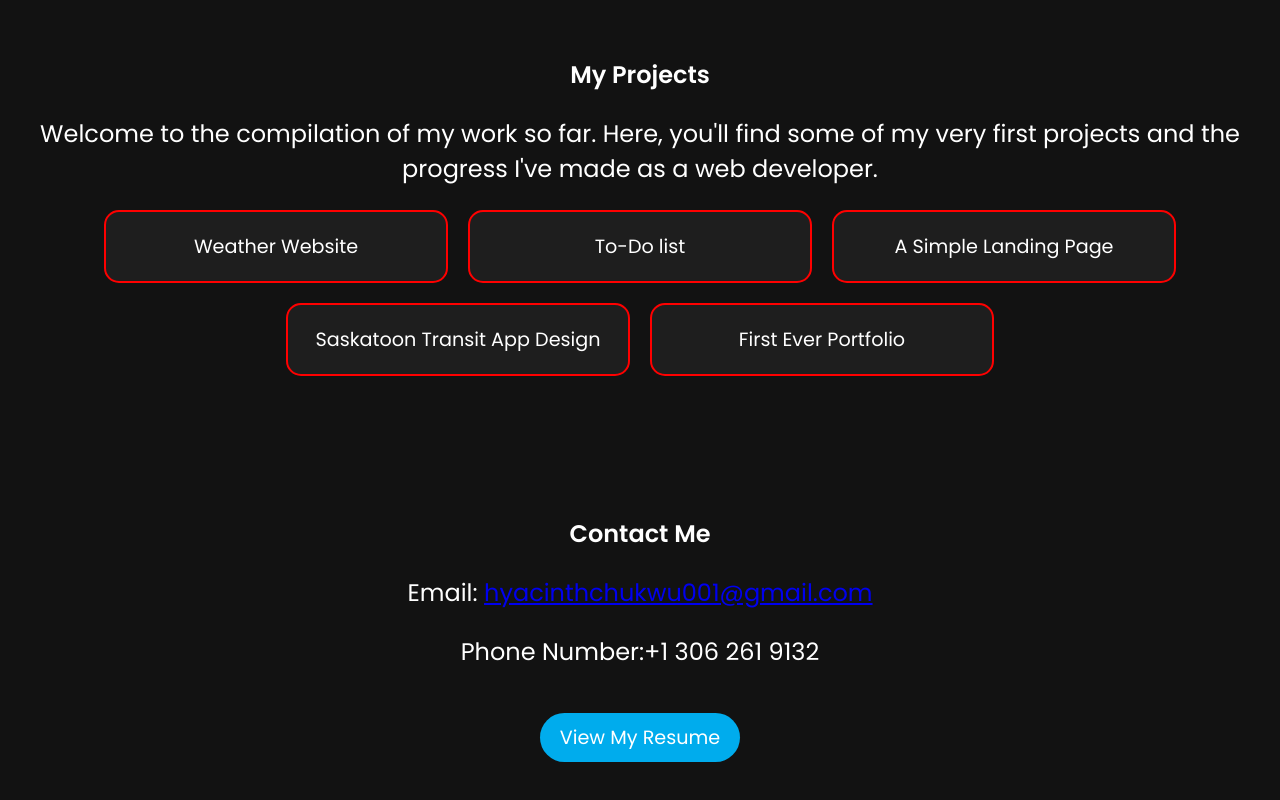
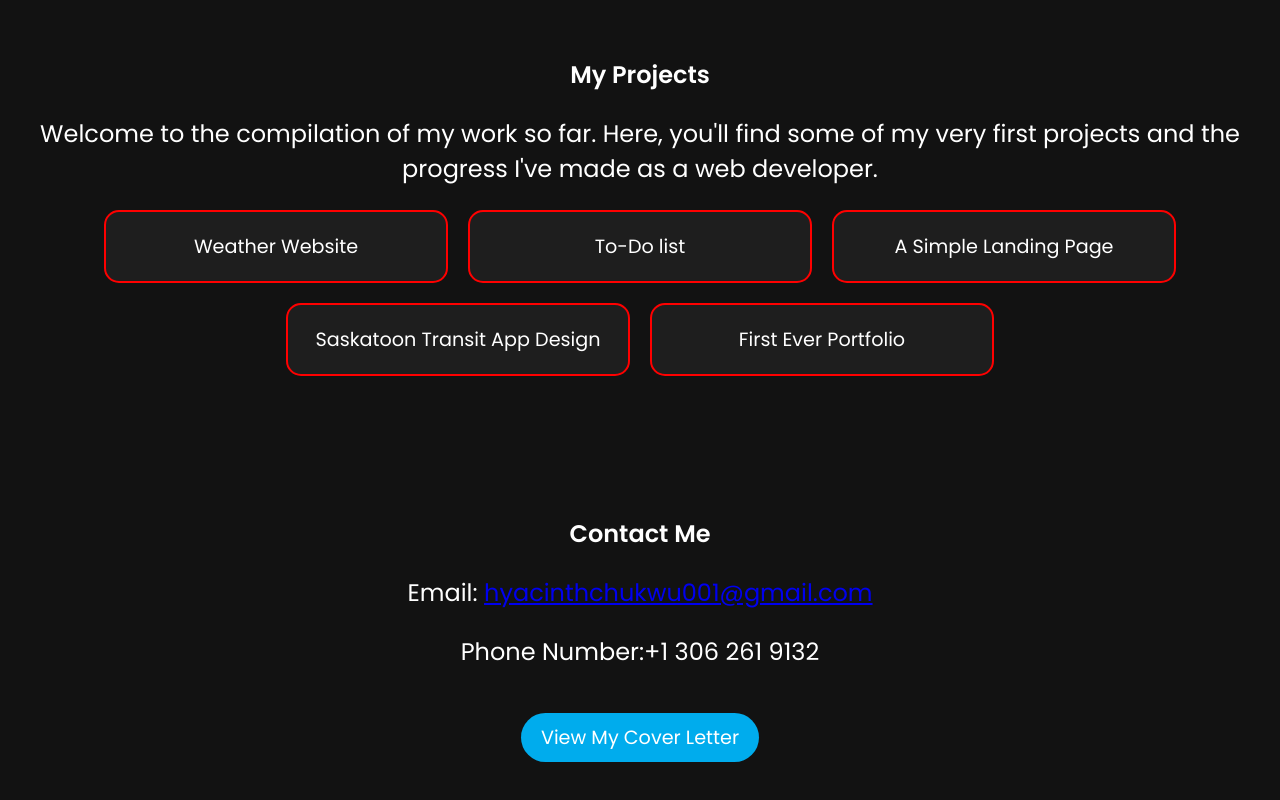
Before and after one commit to HighCent/KenechukwuHyacinthPortfolio, a plain HTML site: page index.html in a window 1280 px wide. Shown: the part 823-1623 px from the top of the page. Drawn offline with Linux system fonts and the light colour scheme; files whose address does not match are found by name.

Commit message:
Update index.html

```diff
--- a/index.html
+++ b/index.html
@@ -53,7 +53,7 @@ Hi, I'm Kenechukwu Hyacinth, a dedicated student and a self-taught newbie to pro
         <h2>Contact Me</h2>
         <p>Email: <a href="mailto:hyacinthchukwu001@gmail.com">hyacinthchukwu001@gmail.com</a></p>
         <p>Phone Number:+1 306 261 9132</p>
-        <a href="resume.pdf" class="btn">View My Resume</a>
+        <a href="Kenechukwu Hyacinth Cover Letter.docx" class="btn">View My Cover Letter </a>
     </section>
 
     <script src="C:\Users\H\Desktop\Kenechukwu@001\Kenechukwu JS 2024\My Main Portfolio.js"></script>
```
